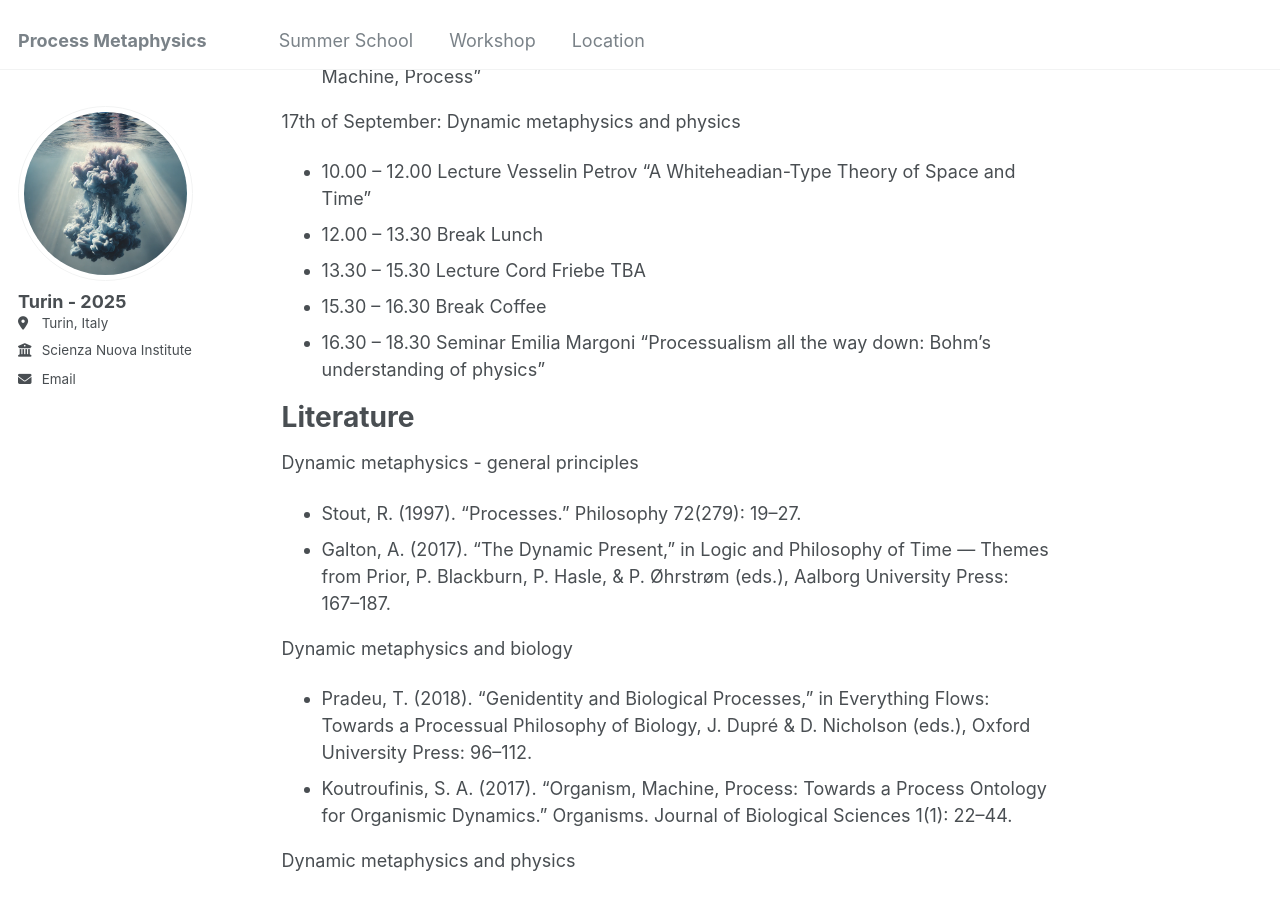
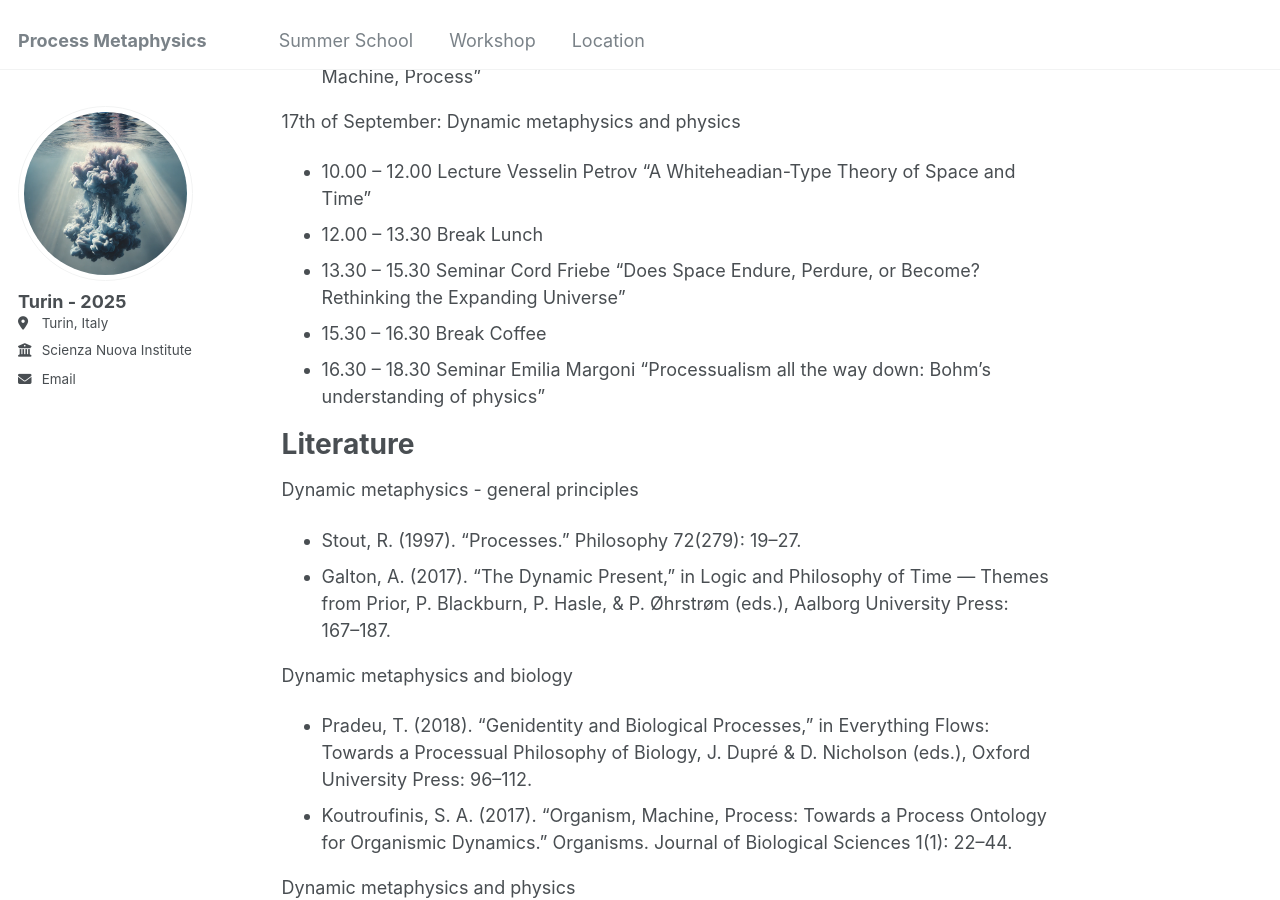
Before and after one commit to k1ssndr/turin2025, a Jekyll site: the page built from _pages/summerschool.md, in a window 1280 px wide and 900 px high, scrolled down 2233 px. Built offline with Jekyll 4.4.1, drawn with Linux system fonts in a browser that asks for light colours.

Commit message:
Update summerschool.md

```diff
--- a/_pages/summerschool.md
+++ b/_pages/summerschool.md
@@ -63,7 +63,7 @@ Schedule
 17th of September:   Dynamic metaphysics and physics
 - 10.00 – 12.00		Lecture	Vesselin Petrov “A Whiteheadian-Type Theory of Space and Time”
 - 12.00 – 13.30		Break		Lunch
-- 13.30 – 15.30		Lecture	Cord Friebe TBA
+- 13.30 – 15.30		Seminar	Cord Friebe "Does Space Endure, Perdure, or Become? Rethinking the Expanding Universe"
 - 15.30 – 16.30		Break		Coffee
 - 16.30 – 18.30		Seminar	Emilia Margoni “Processualism all the way down: Bohm’s understanding of physics”
 
```
